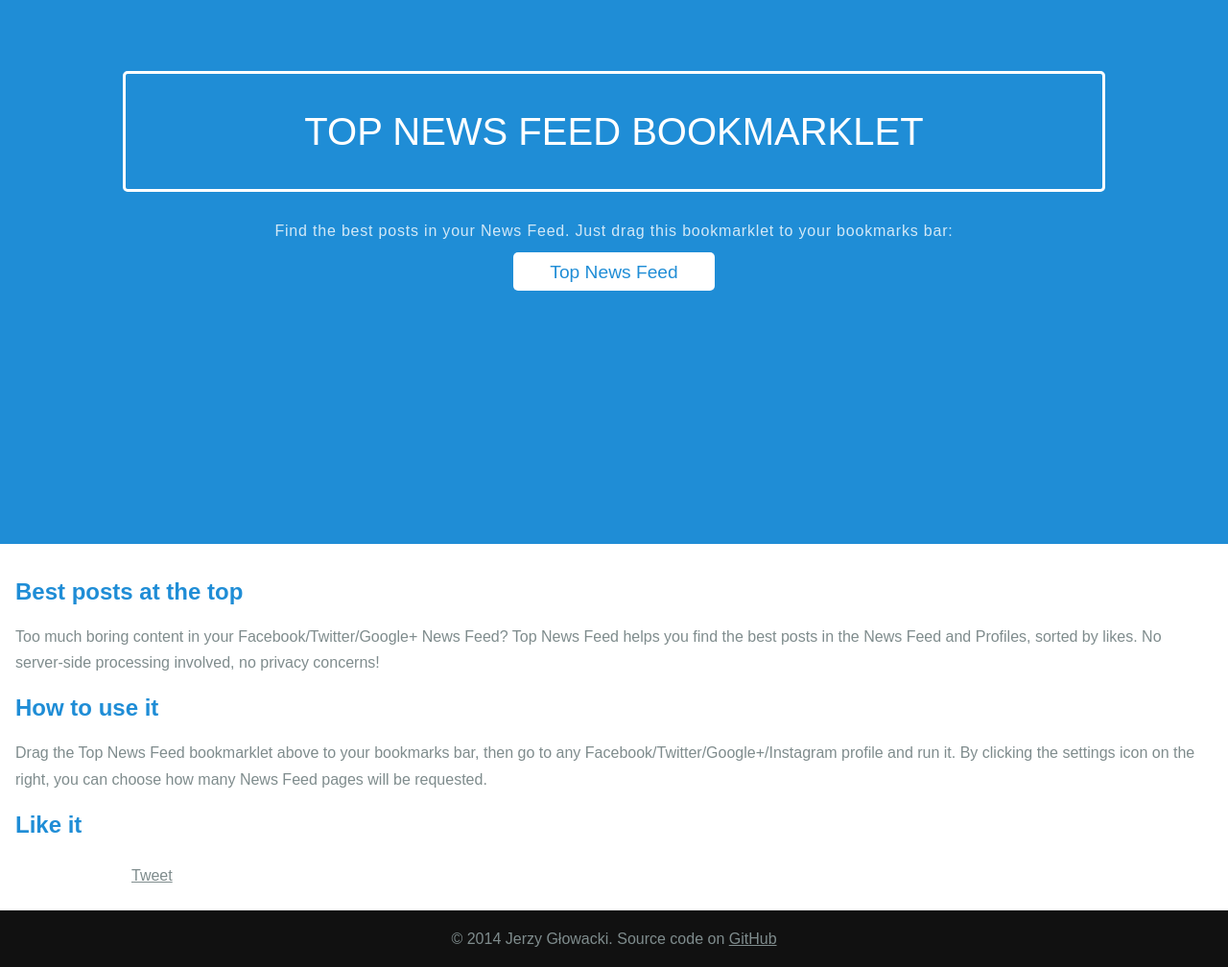
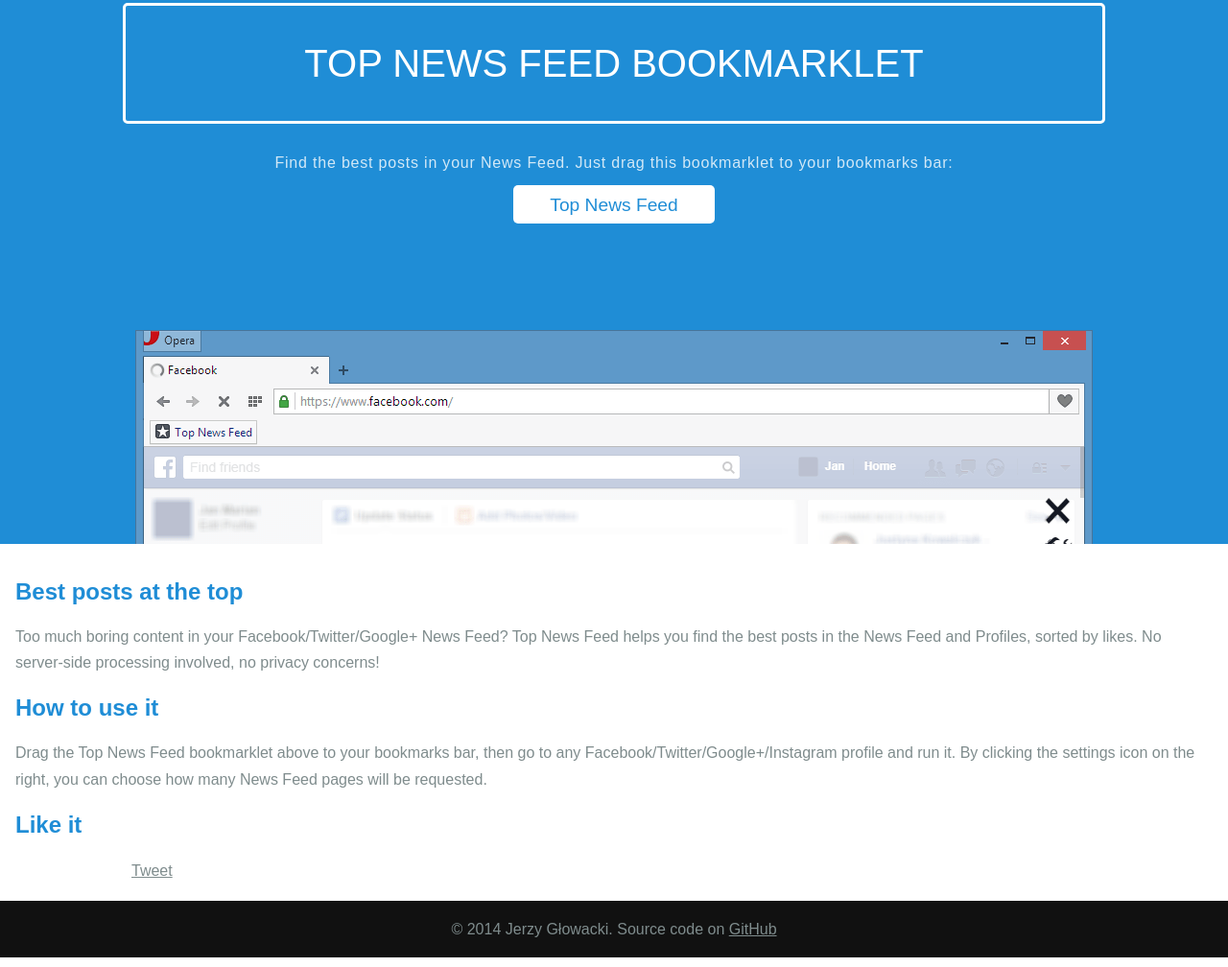
Before and after one commit to niutech/topnewsfeed, a plain HTML site: page index.html in a window 1280 px wide. Shown: the part 129-1137 px from the top of the page at 96% size. Drawn offline with Linux system fonts and the light colour scheme; grey boxes are pictures that could not be loaded.

Commit message:
Added the preview

```diff
--- a/index.html
+++ b/index.html
@@ -10,14 +10,14 @@ body {font-size: 16px;line-height: 1.7em;color: #7f8c8d;}
 h1 {font-size: 250%;font-weight: bold;color: white;border: 3px solid white;padding: 1em 1.6em;font-weight: 100;border-radius: 5px;line-height: 1em;text-transform: uppercase;}
 h2 {color: #1f8dd6;}
 .splash-container {background: #1f8dd6;z-index: 1;overflow: hidden;width: 100%;height: 88%;top: 0;left: 0;position: fixed !important;}
-.splash {width: 80%;height: 50%;margin: auto;position: absolute;top: 0;left: 0;bottom: 0;right: 0;text-align: center;}
+.splash {width: 80%;height: 70%;margin: auto;position: absolute;top: 0;left: 0;bottom: 0;right: 0;text-align: center;}
 .splash-subhead {color: white;letter-spacing: 0.05em;opacity: 0.8;}
 a {color: inherit;}
 a.pure-button-primary {padding: 0.5em 2em;background: white;color: #1f8dd6;border-radius: 5px;font-size: 120%;text-decoration: none;}
+.preview {margin-top: 100px;max-width:100%;}
 .content-wrapper {position: absolute;top: 87%;width: 100%;min-height: 12%;z-index: 2;background: white;}
 .content {padding: 1em;}
 .footer {padding: 1em;background: #111;text-align: center;}
-td {vertical-align: middle;}
 </style>
 </head>
 <body>
@@ -26,6 +26,7 @@ td {vertical-align: middle;}
         <h1>Top News Feed bookmarklet</h1>
         <p class="splash-subhead">Find the best posts in your News Feed. Just drag this bookmarklet to your bookmarks bar:</p>
         <p><a href="javascript:(function()%7Bvar%20a=document.createElement(%22link%22);a.rel=%22stylesheet%22;a.href=%22//niutech.github.io/topnewsfeed/topnewsfeed.css%22;a.onload=function()%7Bvar%20a=b.currentStyle?b.currentStyle.fontFamily:document.defaultView.getComputedStyle(b,null).fontFamily;eval(a.replace(/%5E%5B%22'%5D%7C%5C%5C%7C%5B%22'%5D$/g,%22%22))%7D;document.body.appendChild(a);var%20b=document.createElement(%22div%22);b.id=%22topnewsfeed%22;document.body.appendChild(b)%7D)()" class="pure-button pure-button-primary">Top News Feed</a></p>
+	<p><img src="topnewsfeed.png" alt="" class="preview"></p>
     </div>
 </div>
 <div class="content-wrapper">
@@ -35,7 +36,7 @@ td {vertical-align: middle;}
 	<h2>How to use it</h2>
 	<p>Drag the Top News Feed bookmarklet above to your bookmarks bar, then go to any Facebook/Twitter/Google+/Instagram profile and run it. By clicking the settings icon on the right, you can choose how many News Feed pages will be requested.</p>
 	<h2>Like it</h2>
-	<table><tr><td><iframe src="https://mdo.github.io/github-buttons/github-btn.html?user=niutech&repo=topnewsfeed&type=watch&count=true" height="30" width="118" frameborder="0" scrolling="0" style="width:118px; height: 30px;" allowTransparency="true"></iframe></td><td><a href="https://twitter.com/share" class="twitter-share-button" data-url="https://niutech.github.io/topnewsfeed/">Tweet</a><script>(function(d, s, id) { var js, fjs = d.getElementsByTagName(s)[0], p = /^http:/.test(d.location) ? 'http' : 'https'; if (!d.getElementById(id)) { js = d.createElement(s); js.id = id; js.src = p + '://platform.twitter.com/widgets.js'; fjs.parentNode.insertBefore(js, fjs); } })(document, 'script', 'twitter-wjs');</script></td><td><div class="g-plusone" data-size="medium" data-href="https://niutech.github.io/topnewsfeed/"></div><script>(function() {var po = document.createElement('script'); po.type = 'text/javascript'; po.async = true; po.src = 'https://apis.google.com/js/plusone.js'; var s = document.getElementsByTagName('script')[0]; s.parentNode.insertBefore(po, s);})();</script></td><td><iframe src="//www.facebook.com/plugins/like.php?href=https://niutech.github.io/topnewsfeed/&send=false&layout=button_count&width=120&show_faces=true&font&colorscheme=light&action=like&height=20" scrolling="no" frameborder="0" style="border:none; overflow:hidden; width:120px; height:20px;" allowTransparency="true"></iframe></td></tr></table>
+	<table><tr><td><iframe src="https://mdo.github.io/github-buttons/github-btn.html?user=niutech&repo=topnewsfeed&type=watch&count=true" height="20" width="118" frameborder="0" scrolling="0" style="width:118px; height: 20px;" allowTransparency="true"></iframe></td><td><a href="https://twitter.com/share" class="twitter-share-button" data-url="https://niutech.github.io/topnewsfeed/">Tweet</a><script>(function(d, s, id) { var js, fjs = d.getElementsByTagName(s)[0], p = /^http:/.test(d.location) ? 'http' : 'https'; if (!d.getElementById(id)) { js = d.createElement(s); js.id = id; js.src = p + '://platform.twitter.com/widgets.js'; fjs.parentNode.insertBefore(js, fjs); } })(document, 'script', 'twitter-wjs');</script></td><td><div class="g-plusone" data-size="medium" data-href="https://niutech.github.io/topnewsfeed/"></div><script>(function() {var po = document.createElement('script'); po.type = 'text/javascript'; po.async = true; po.src = 'https://apis.google.com/js/plusone.js'; var s = document.getElementsByTagName('script')[0]; s.parentNode.insertBefore(po, s);})();</script></td><td><iframe src="//www.facebook.com/plugins/like.php?href=https://niutech.github.io/topnewsfeed/&send=false&layout=button_count&width=120&show_faces=true&font&colorscheme=light&action=like&height=20" scrolling="no" frameborder="0" style="border:none; overflow:hidden; width:120px; height:20px;" allowTransparency="true"></iframe></td></tr></table>
     </div>
     <div class="footer">
         &copy; 2014 Jerzy Głowacki. Source code on <a href="https://github.com/niutech/topnewsfeed">GitHub</a>
```
Also changed, not shown: topnewsfeed.png (added).
